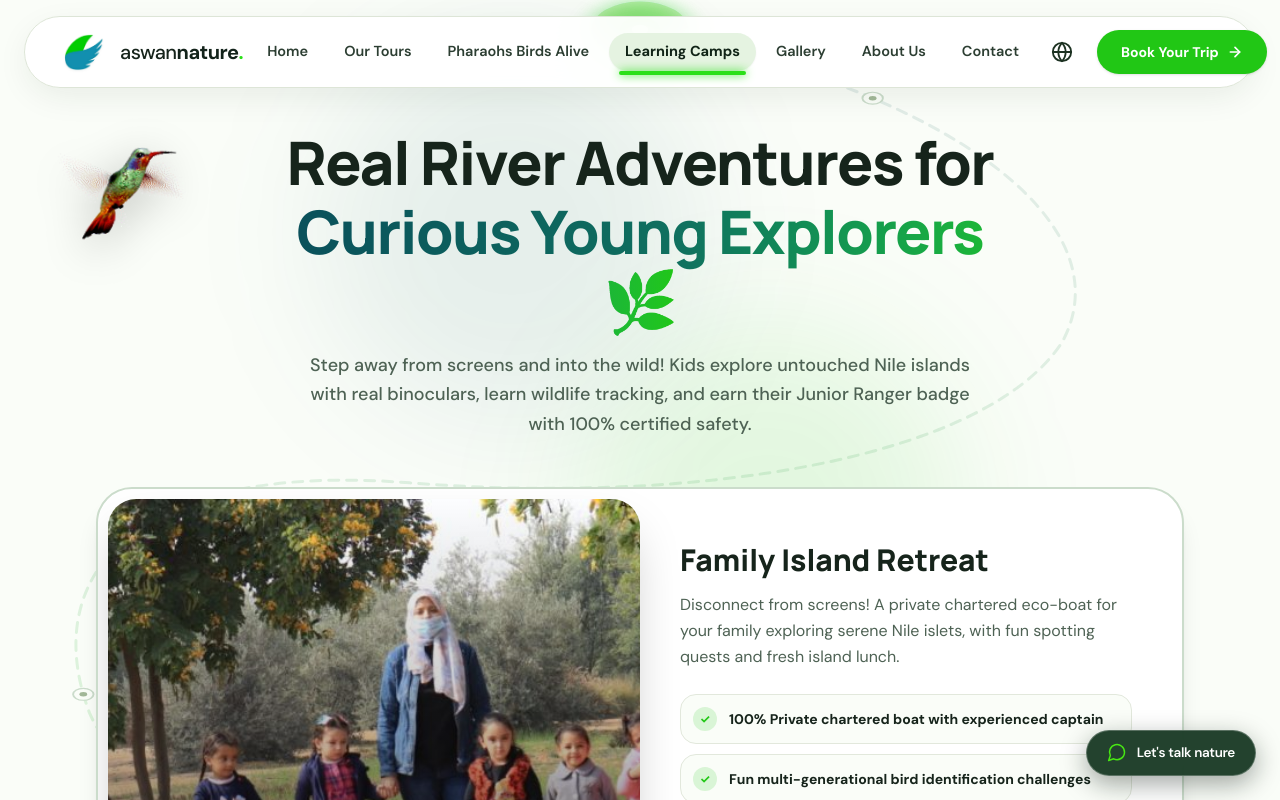
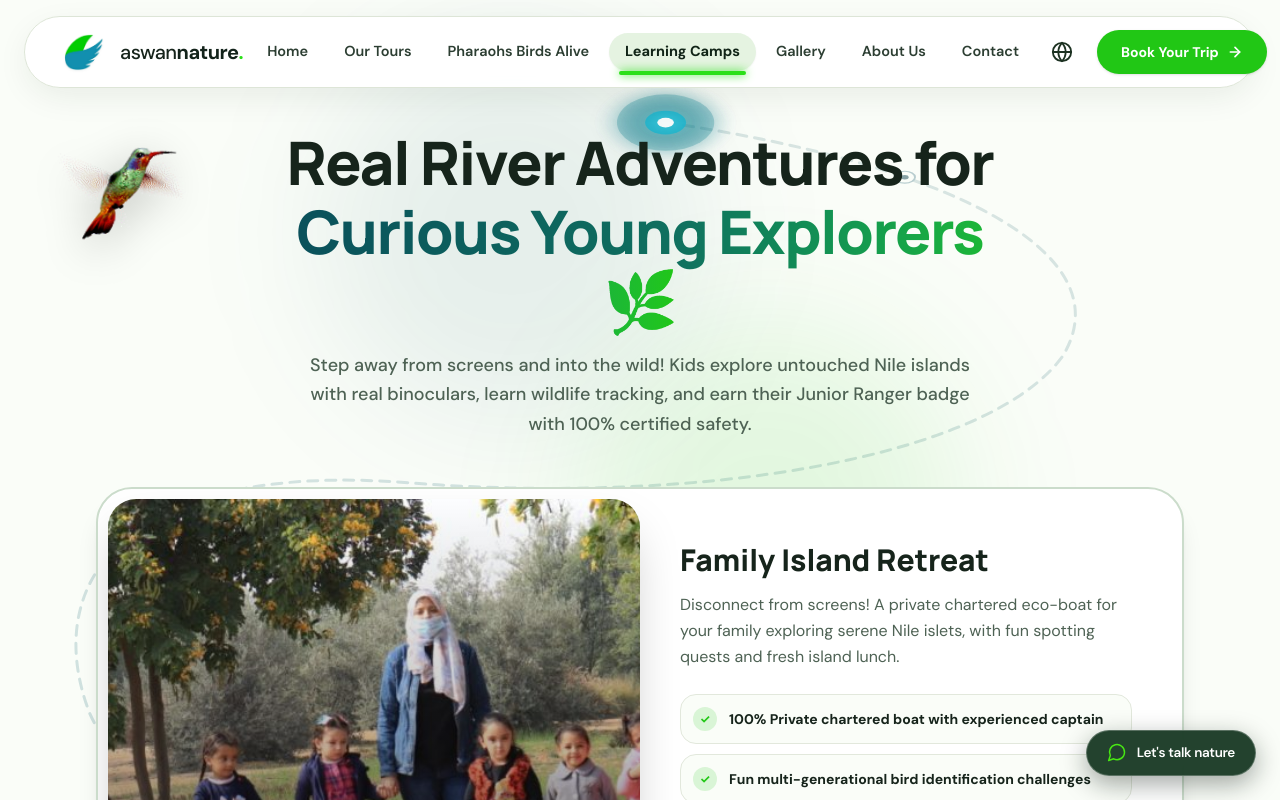
Before and after one commit to Islam-Shahat/Aswan-Nature, a React (Vite) app: page /camps in a window 1280 px wide. Shown: the top 800 px of the page. Built offline with nearby package versions, Linux system fonts and the light colour scheme; a web font is replaced by a local one.

Commit message:
style(camps): start spiral ribbon below navbar and update color to signature Nile Blue palette

```diff
--- a/src/pages/LearningCampsPage.jsx
+++ b/src/pages/LearningCampsPage.jsx
@@ -241,17 +241,17 @@ export const LearningCampsPage = () => {
   const isAlternate = activeTab % 2 === 1;
 
   // ============================================================
-  // SPIRAL RIVER RIBBON: Scroll-Linked Background Illumination
+  // SPIRAL RIVER RIBBON: Scroll-Linked Background Illumination (Nile Blue)
   // ============================================================
   const [scrollProgress, setScrollProgress] = useState(0);
   const pathRef = useRef(null);
   const [pathLength, setPathLength] = useState(0);
-  const [glowPoint, setGlowPoint] = useState({ x: 500, y: 40 });
+  const [glowPoint, setGlowPoint] = useState({ x: 520, y: 165 });
   const [milestones, setMilestones] = useState([]);
 
-  // Meandering spiral path coordinates across 1000 x 3200 virtual plane
+  // Meandering spiral path coordinates starting cleanly AFTER the navbar (Y=165)
   const ribbonD =
-    "M 500,40 C 740,120 880,300 830,460 C 770,620 540,680 320,650 C 100,620 30,780 70,960 C 120,1160 420,1240 740,1220 C 960,1200 990,1400 910,1560 C 800,1740 520,1780 280,1720 C 80,1660 20,1840 50,2000 C 90,2180 370,2260 700,2240 C 930,2220 970,2420 890,2580 C 800,2740 540,2800 300,2740 C 100,2700 40,2880 120,3000 C 200,3120 420,3170 500,3200";
+    "M 520,165 C 740,220 880,340 830,480 C 770,620 540,680 320,650 C 100,620 30,780 70,960 C 120,1160 420,1240 740,1220 C 960,1200 990,1400 910,1560 C 800,1740 520,1780 280,1720 C 80,1660 20,1840 50,2000 C 90,2180 370,2260 700,2240 C 930,2220 970,2420 890,2580 C 800,2740 540,2800 300,2740 C 100,2700 40,2880 120,3000 C 200,3120 420,3170 500,3200";
 
   // Measure path length and calculate milestone positions
   useEffect(() => {
@@ -261,7 +261,7 @@ export const LearningCampsPage = () => {
         setPathLength(len);
 
         const waypointConfig = [
-          { t: 0.03, icon: '🌿' },
+          { t: 0.03, icon: '🌊' },
           { t: 0.24, icon: '🏕️' },
           { t: 0.52, icon: '📸' },
           { t: 0.80, icon: '🎒' },
@@ -330,7 +330,7 @@ export const LearningCampsPage = () => {
       `}</style>
 
       {/* ============================================================ */}
-      {/* 0. INTERACTIVE BACKGROUND SPIRAL RIBBON (Winding River Glow) */}
+      {/* 0. INTERACTIVE BACKGROUND SPIRAL RIBBON (Nile Blue Signature) */}
       {/* ============================================================ */}
       <div className="absolute inset-0 w-full h-full pointer-events-none select-none z-0 overflow-hidden">
         <svg
@@ -339,21 +339,22 @@ export const LearningCampsPage = () => {
           className="w-full h-full"
         >
           <defs>
-            {/* Base faint riverbed gradient */}
+            {/* Base faint riverbed gradient in Nile Blue */}
             <linearGradient id="spiral-base-grad" x1="0%" y1="0%" x2="0%" y2="100%">
-              <stop offset="0%" stopColor="#0a515b" stopOpacity="0.10" />
-              <stop offset="35%" stopColor="#21c715" stopOpacity="0.14" />
-              <stop offset="70%" stopColor="#c99a5d" stopOpacity="0.12" />
-              <stop offset="100%" stopColor="#0a515b" stopOpacity="0.10" />
+              <stop offset="0%" stopColor="#0a515b" stopOpacity="0.14" />
+              <stop offset="40%" stopColor="#0e6b79" stopOpacity="0.20" />
+              <stop offset="75%" stopColor="#149bb0" stopOpacity="0.18" />
+              <stop offset="100%" stopColor="#0a515b" stopOpacity="0.14" />
             </linearGradient>
 
-            {/* Glowing luminous active stream gradient */}
+            {/* Glowing luminous active stream gradient in Nile Blue */}
             <linearGradient id="spiral-active-grad" x1="0%" y1="0%" x2="0%" y2="100%">
               <stop offset="0%" stopColor="#0a515b" />
-              <stop offset="25%" stopColor="#1EAA13" />
-              <stop offset="55%" stopColor="#21c715" />
-              <stop offset="80%" stopColor="#4bf319" />
-              <stop offset="100%" stopColor="#c99a5d" />
+              <stop offset="25%" stopColor="#0c6370" />
+              <stop offset="50%" stopColor="#0e7787" />
+              <stop offset="75%" stopColor="#129cb3" />
+              <stop offset="90%" stopColor="#1cb8d1" />
+              <stop offset="100%" stopColor="#5ee4f7" />
             </linearGradient>
 
             {/* Radiant glowing bloom filter */}
@@ -377,7 +378,7 @@ export const LearningCampsPage = () => {
             </filter>
           </defs>
 
-          {/* 1. Underlying Base Ribbon (Faint explorer guide trail) */}
+          {/* 1. Underlying Base Ribbon (Faint explorer guide trail in Nile Blue) */}
           <path
             d={ribbonD}
             fill="none"
@@ -388,7 +389,7 @@ export const LearningCampsPage = () => {
             vectorEffect="non-scaling-stroke"
           />
 
-          {/* 2. Active Illuminated Spiral Ribbon (Grows and glows with scroll) */}
+          {/* 2. Active Illuminated Spiral Ribbon (Grows and glows with scroll in Nile Blue) */}
           <path
             ref={pathRef}
             d={ribbonD}
@@ -417,8 +418,8 @@ export const LearningCampsPage = () => {
                     cx={ms.x}
                     cy={ms.y}
                     r="22"
-                    fill="#21c715"
-                    fillOpacity="0.18"
+                    fill="#0e7787"
+                    fillOpacity="0.22"
                     filter="url(#beacon-glow)"
                   />
                 )}
@@ -428,22 +429,22 @@ export const LearningCampsPage = () => {
                   cy={ms.y}
                   r={isReached ? 13 : 8}
                   fill={isReached ? '#FFFFFF' : '#FAFDF8'}
-                  stroke={isReached ? '#21c715' : '#CBDCCB'}
+                  stroke={isReached ? '#0e7787' : '#B8CDCF'}
                   strokeWidth={isReached ? 3 : 1.5}
-                  filter={isReached ? 'drop-shadow(0 0 8px rgba(33,199,21,0.6))' : 'none'}
+                  filter={isReached ? 'drop-shadow(0 0 10px rgba(14, 119, 135, 0.75))' : 'none'}
                 />
-                {/* Inner marker jewel */}
+                {/* Inner marker jewel in Nile Blue */}
                 <circle
                   cx={ms.x}
                   cy={ms.y}
                   r={isReached ? 5 : 3}
-                  fill={isReached ? '#0a515b' : '#A3B899'}
+                  fill={isReached ? '#0a515b' : '#88A2A5'}
                 />
               </g>
             );
           })}
 
-          {/* 4. Glowing Head Beacon (Descends and illuminates sections as you scroll) */}
+          {/* 4. Glowing Head Beacon (Descends and illuminates sections as you scroll in Nile Blue) */}
           {pathLength > 0 && (
             <g>
               {/* Giant atmospheric soft halo */}
@@ -451,17 +452,17 @@ export const LearningCampsPage = () => {
                 cx={glowPoint.x}
                 cy={glowPoint.y}
                 r="38"
-                fill="#21c715"
-                fillOpacity="0.22"
+                fill="#0e7787"
+                fillOpacity="0.25"
                 filter="url(#beacon-glow)"
               />
-              {/* Luminous emerald core */}
+              {/* Luminous Nile Cyan-Blue core */}
               <circle
                 cx={glowPoint.x}
                 cy={glowPoint.y}
                 r="16"
-                fill="#4bf319"
-                fillOpacity="0.75"
+                fill="#1cb8d1"
+                fillOpacity="0.85"
               />
               {/* Brilliant diamond sparkling center */}
               <circle
@@ -469,7 +470,7 @@ export const LearningCampsPage = () => {
                 cy={glowPoint.y}
                 r="6.5"
                 fill="#FFFFFF"
-                filter="drop-shadow(0 0 6px #ffffff)"
+                filter="drop-shadow(0 0 8px #5ee4f7)"
               />
             </g>
           )}
```
